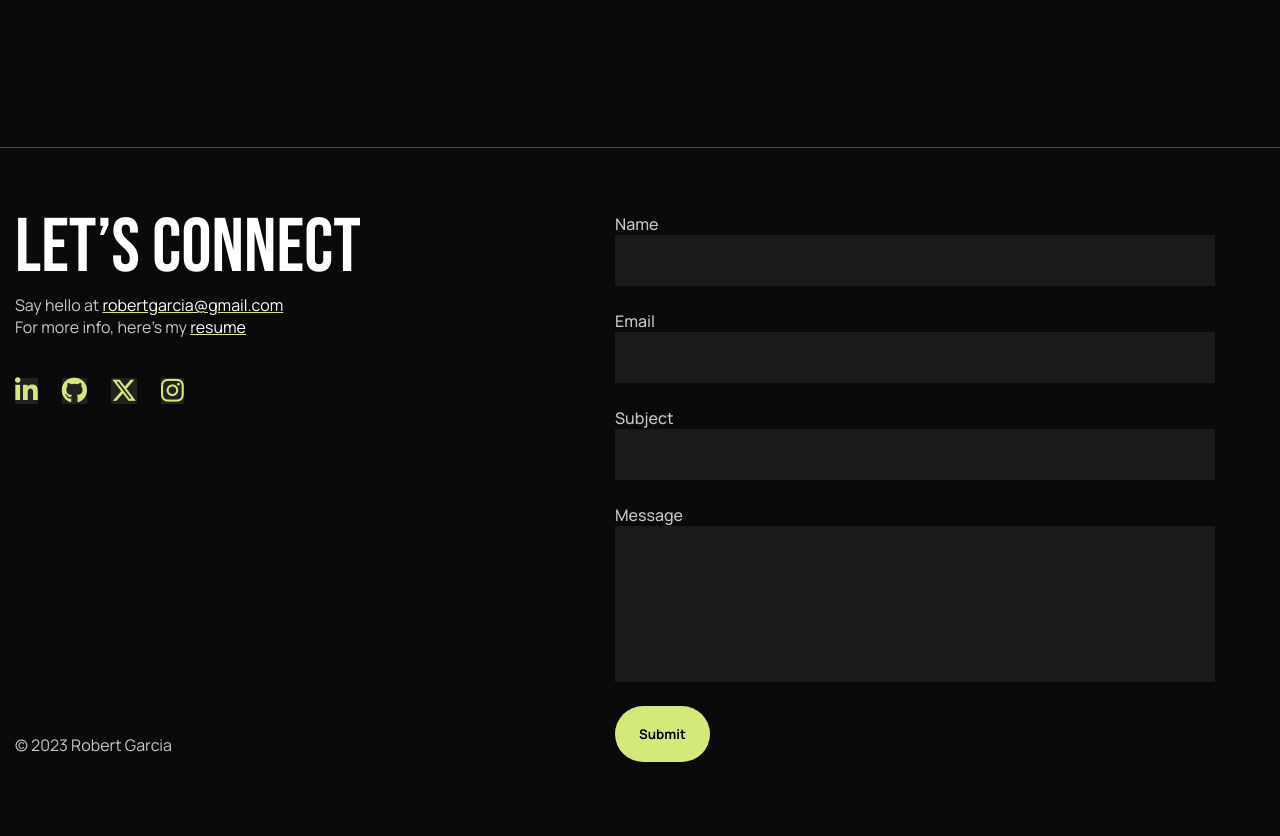
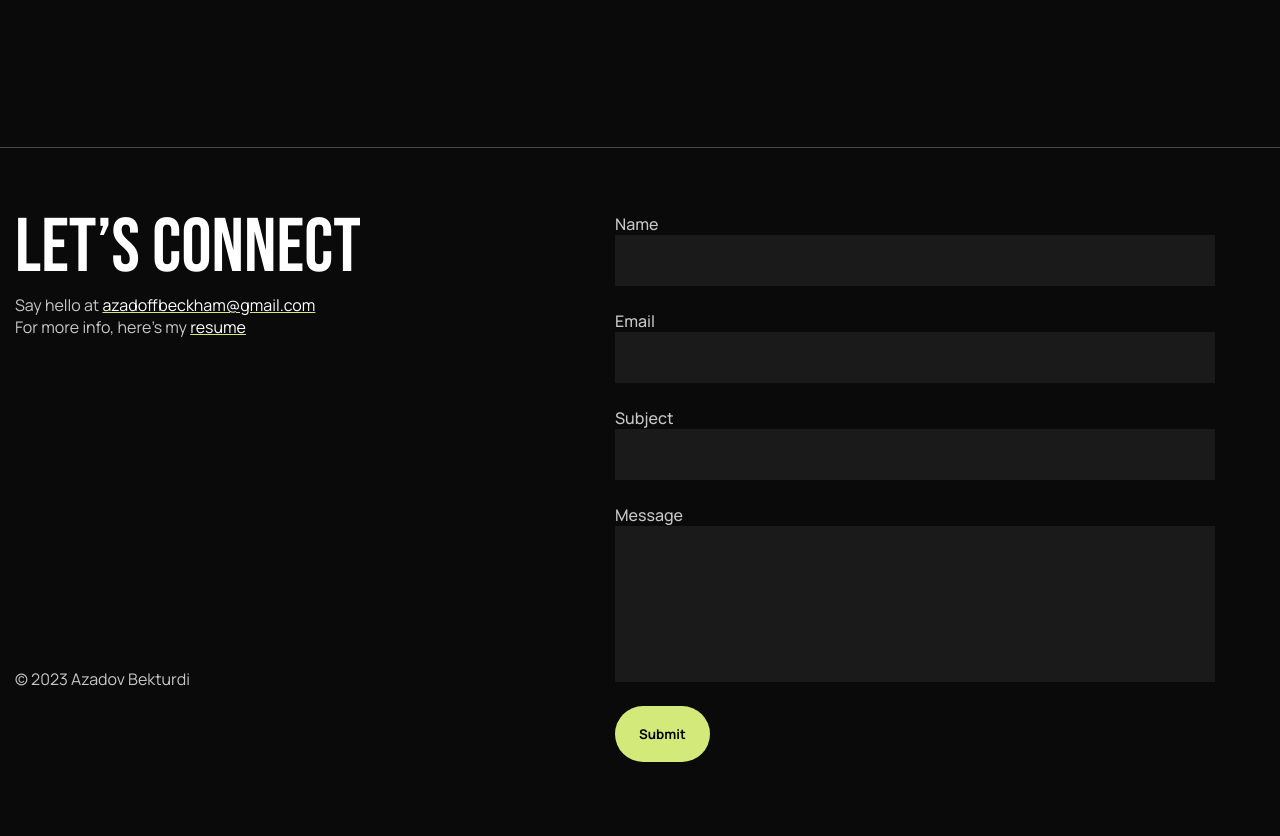
Before and after one commit to Azadoffaa/portfolio, a plain HTML site: page index.html in a window 1280 px wide. Shown: the part 3864-4700 px from the top of the page. After the commit the page ends 4634 px from the top, so only its background shows below. Drawn offline with Linux system fonts and the light colour scheme.

Commit message:
Update index.html

```diff
--- a/index.html
+++ b/index.html
@@ -176,16 +176,16 @@
             <footer>
                 <div class="connect-text">
                     <h2>Let’s connect</h2>
-                    <p>Say hello at <span>robertgarcia@gmail.com</span></p>
+                    <p>Say hello at <span>azadoffbeckham@gmail.com</span></p>
                     <p class="mb">For more info, here’s my <span>resume</span></p>
-                    <div class="logos">
-                        <i class="fa-brands fa-linkedin-in " style=" position: static;"></i>
+                    <!-- <div class="logos">
+                        <i class="fa-brands fa-linkedin-in " style=" position: static;"><a hr></a></i>
                         <i class="fa-brands fa-github " style=" position: static;"></i>
                         <i class="fa-brands fa-x-twitter " style=" position: static;"></i>
                         <i class="fa-brands fa-instagram " style=" position: static;"></i>
-                    </div>
+                    </div> -->
                     <div>
-                        <p class="bottom-text">© 2023 Robert Garcia</p>
+                        <p class="bottom-text">© 2023 Azadov Bekturdi</p>
                     </div>
                 </div>
 
```
